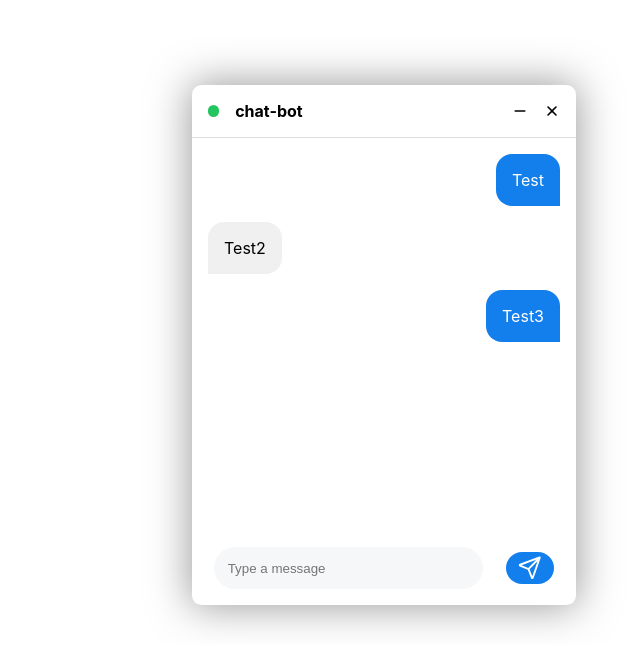
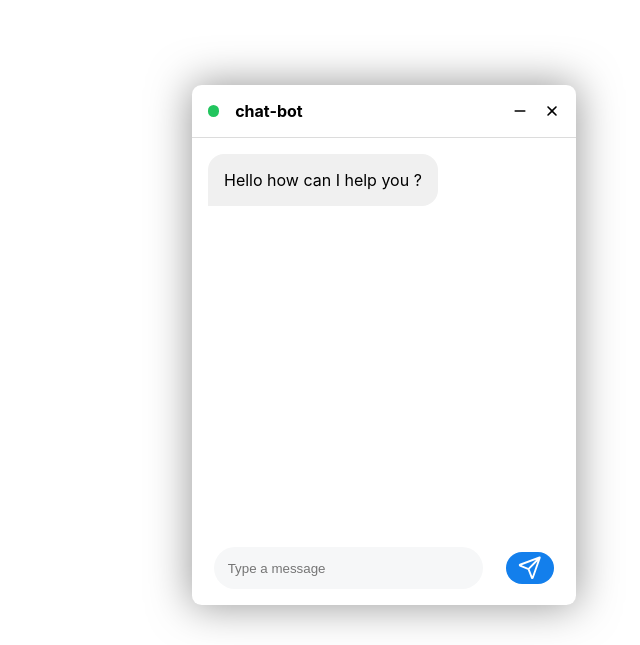
Before and after one commit to S7R4NGER1337/Chat-Bot, a React (Create React App) app: page / in a window 1280 px wide. Shown: the part 155-800 px from the top of the page, without its empty margins (640-1280 px from the left). Built offline with nearby package versions, Linux system fonts and the light colour scheme.

Commit message:
deleting default messages data

```diff
--- a/src/components/ChatBot/ChatBox.js
+++ b/src/components/ChatBot/ChatBox.js
@@ -8,17 +8,9 @@ import RelatedQuestions from "./RelatedQuestions";
 export default function ChatBox() {
   const [messages, setMessages] = useState([
     {
-      text: "Test",
-      type: "user",
-    },
-    {
-      text: "Test2",
+      text: "Hello how can I help you ?",
       type: "bot",
-    },
-    {
-      text: "Test3",
-      type: "user",
-    },
+    }
   ]);
   const [relatedQuestions, setRelatedQuestions] = useState([])
 
```
